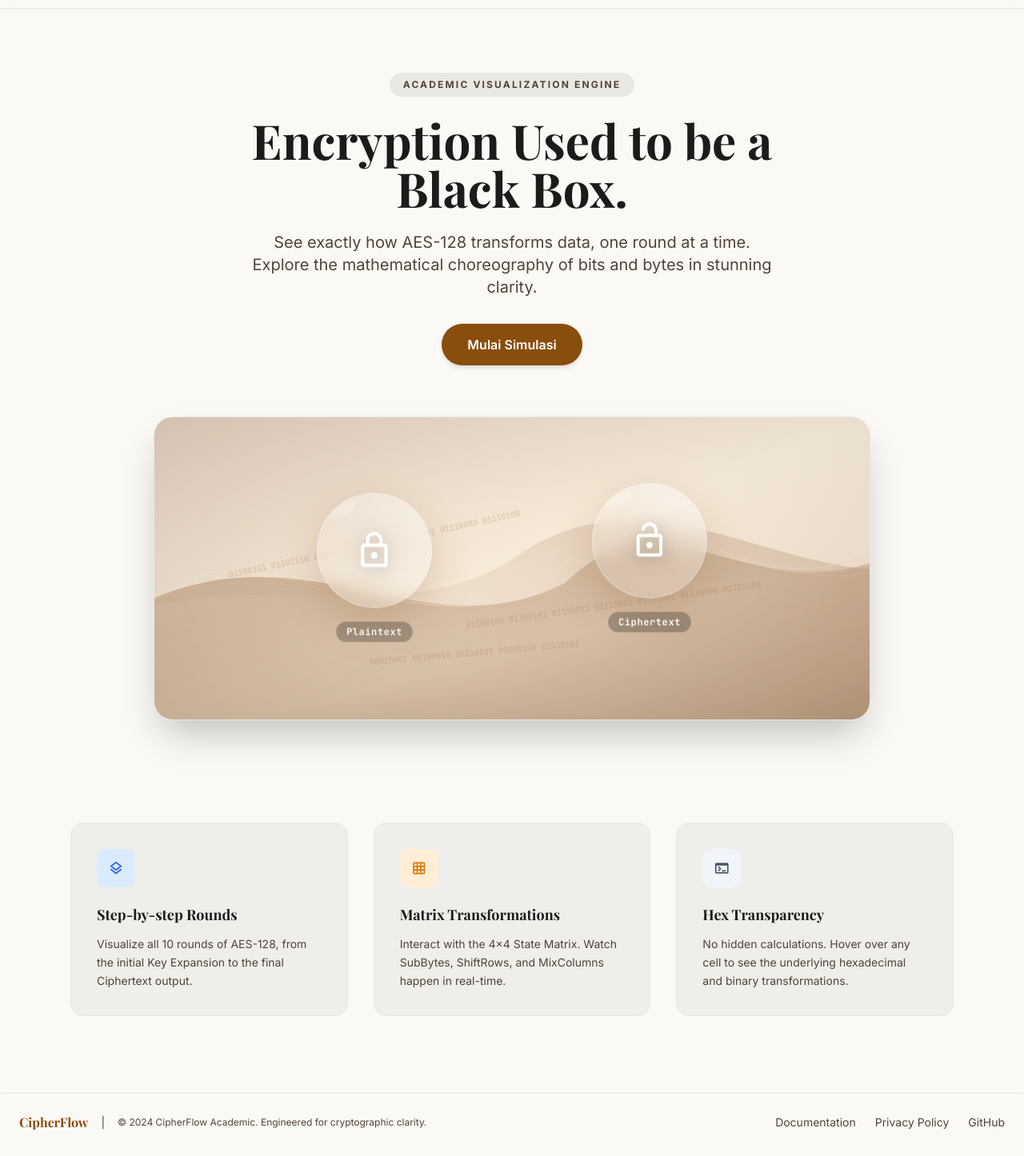
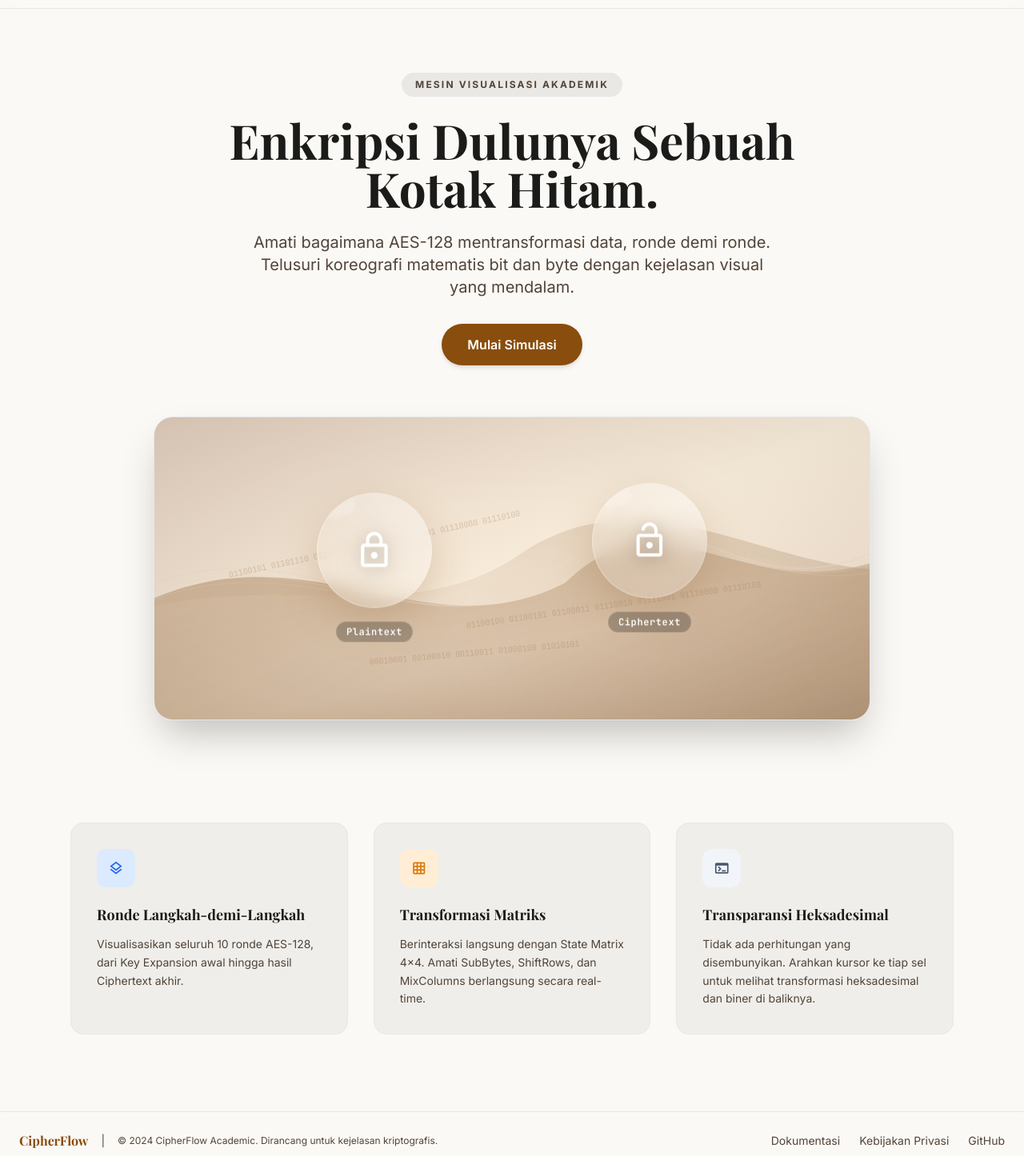
Before and after one commit to imamrzkys/TUGAS-13-KRIPTOGRAFY, a React (Vite) app: page / in a window 1280 px wide. Shown: the part 64-1510 px from the top of the page at 80% size. Built offline with nearby package versions, Linux system fonts and the light colour scheme; a web font is replaced by a local one.

Commit message:
translation: localize all landing page copy and footer to Indonesian

```diff
--- a/src/components/home/FeatureCards.jsx
+++ b/src/components/home/FeatureCards.jsx
@@ -4,20 +4,20 @@ export default function FeatureCards() {
   const features = [
     {
       icon: 'layers',
-      title: 'Step-by-step Rounds',
-      description: 'Visualize all 10 rounds of AES-128, from the initial Key Expansion to the final Ciphertext output.',
+      title: 'Ronde Langkah-demi-Langkah',
+      description: 'Visualisasikan seluruh 10 ronde AES-128, dari Key Expansion awal hingga hasil Ciphertext akhir.',
       iconColor: 'bg-[#dbeafe] text-[#2563eb] dark:bg-[#1e3a8a]/40 dark:text-[#60a5fa]'
     },
     {
       icon: 'grid_on',
-      title: 'Matrix Transformations',
-      description: 'Interact with the 4x4 State Matrix. Watch SubBytes, ShiftRows, and MixColumns happen in real-time.',
+      title: 'Transformasi Matriks',
+      description: 'Berinteraksi langsung dengan State Matrix 4×4. Amati SubBytes, ShiftRows, dan MixColumns berlangsung secara real-time.',
       iconColor: 'bg-[#ffedd5] text-[#d97706] dark:bg-[#7c2d12]/40 dark:text-[#fb923c]'
     },
     {
       icon: 'terminal',
-      title: 'Hex Transparency',
-      description: 'No hidden calculations. Hover over any cell to see the underlying hexadecimal and binary transformations.',
+      title: 'Transparansi Heksadesimal',
+      description: 'Tidak ada perhitungan yang disembunyikan. Arahkan kursor ke tiap sel untuk melihat transformasi heksadesimal dan biner di baliknya.',
       iconColor: 'bg-[#f1f5f9] text-[#475569] dark:bg-[#334155]/40 dark:text-[#94a3b8]'
     }
   ];
--- a/src/components/home/HeroSection.jsx
+++ b/src/components/home/HeroSection.jsx
@@ -35,7 +35,7 @@ export default function HeroSection() {
         <motion.div variants={itemVariants} className="inline-block">
           <div className="inline-flex items-center px-4 py-1.5 bg-[#eae8e4] dark:bg-[#2e2927] rounded-full border border-outline-variant/40">
             <span className="text-[10px] sm:text-xs font-bold text-on-surface-variant tracking-[0.18em] uppercase">
-              Academic Visualization Engine
+              Mesin Visualisasi Akademik
             </span>
           </div>
         </motion.div>
@@ -45,7 +45,7 @@ export default function HeroSection() {
           variants={itemVariants}
           className="font-display text-4xl sm:text-5xl md:text-6xl font-bold text-on-background leading-[1.1] max-w-4xl mx-auto"
         >
-          Encryption Used to be a<br className="hidden sm:inline" /> Black Box.
+          Enkripsi Dulunya Sebuah<br className="hidden sm:inline" /> Kotak Hitam.
         </motion.h1>
 
         {/* Subtitle */}
@@ -53,8 +53,8 @@ export default function HeroSection() {
           variants={itemVariants}
           className="text-base sm:text-lg md:text-xl text-on-surface-variant max-w-2xl mx-auto leading-relaxed"
         >
-          See exactly how AES-128 transforms data, one round at a time.
-          Explore the mathematical choreography of bits and bytes in stunning clarity.
+          Amati bagaimana AES-128 mentransformasi data, ronde demi ronde.
+          Telusuri koreografi matematis bit dan byte dengan kejelasan visual yang mendalam.
         </motion.p>
 
         {/* CTA Button - Mulai Simulasi */}
--- a/src/components/layout/Footer.jsx
+++ b/src/components/layout/Footer.jsx
@@ -12,17 +12,17 @@ export default function Footer() {
             </span>
             <span className="hidden sm:inline text-on-surface-variant/40">|</span>
             <span className="text-[11px] sm:text-xs">
-              © 2024 CipherFlow Academic. Engineered for cryptographic clarity.
+              © 2024 CipherFlow Academic. Dirancang untuk kejelasan kriptografis.
             </span>
           </div>
 
           {/* Action Links */}
           <div className="flex items-center gap-6">
             <Link to="/how-it-works" className="hover:text-on-surface transition-colors">
-              Documentation
+              Dokumentasi
             </Link>
             <a href="#" className="hover:text-on-surface transition-colors">
-              Privacy Policy
+              Kebijakan Privasi
             </a>
             <a href="#" className="hover:text-on-surface transition-colors">
               GitHub
```
